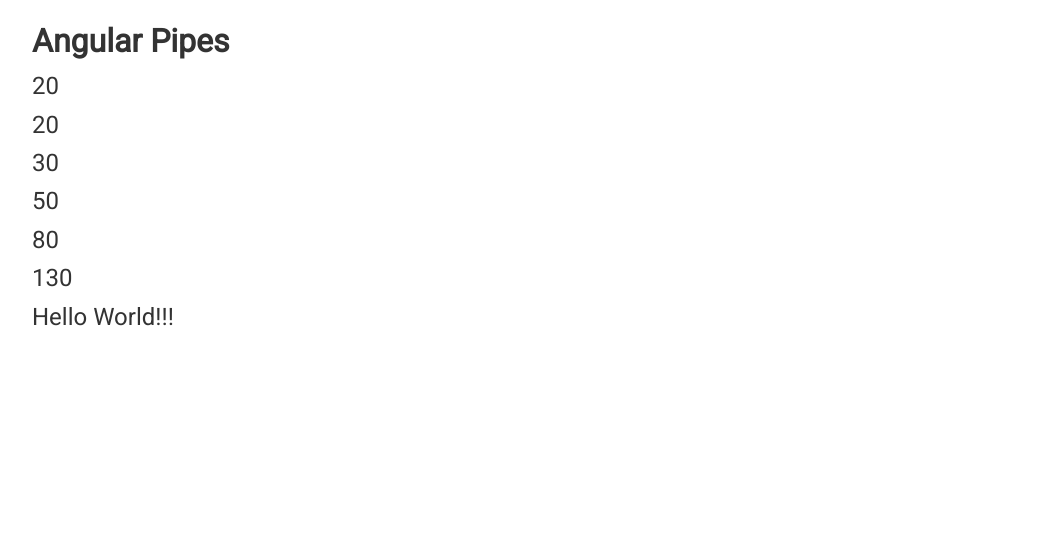
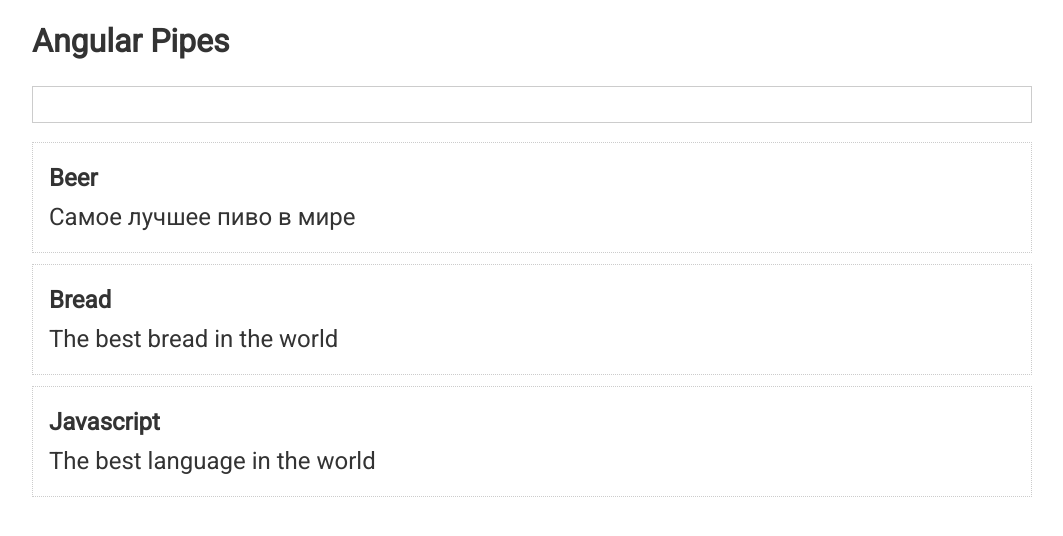
Before and after one commit to Comprehensher/angular-conspect, an Angular app: page / in a window 1280 px wide. Shown: the top 536 px of the page, without its empty margins (108-1171 px from the left). Built offline with nearby package versions, Linux system fonts and the light colour scheme.

Commit message:
Own pipe that filters Posts by title from html element form. My favourite filter form functionality

```diff
--- a/src/app/app.component.html
+++ b/src/app/app.component.html
@@ -1,19 +1,13 @@
 <div class="container">
   <h1>Angular Pipes</h1>
 
-  <!--Output:20-->
-  <p>{{10 | mult}}</p>
-  <!--Output:20-->
-  <p>{{10 | mult:2}}</p>
-  <!--Output:30-->
-  <p>{{10 | mult:3}}</p>
-  <!--Output:50-->
-  <p>{{10 | mult:5}}
-    <!--Output:80-->
-  <p>{{10 | mult:8}}</p>
-  <!--Output:130-->
-  <p>{{10 | mult:13}}</p>
+  <input type="text" [(ngModel)]="search">
 
-  <!--Output:Hello World!!!-->
-  <p>{{'Hello World     ' | exMarks}}</p>
+<!--  На каждой итерации выводим div-->
+  <div
+    *ngFor="let post of posts | filter:search"
+    class="card">
+      <h2>{{post.title}}</h2>
+      <p>{{post.text}}</p>
+  </div>
 </div>
--- a/src/app/app.component.ts
+++ b/src/app/app.component.ts
@@ -1,4 +1,9 @@
 import {Component} from '@angular/core';
+
+export interface Post {
+  title: string
+  text: string
+}
 
 @Component({
   selector: 'app-root',
@@ -7,4 +12,11 @@
 })
 export class AppComponent {
 
+  search = ''
+
+  posts: Post[] = [
+    {title: 'Beer', text: 'Самое лучшее пиво в мире'},
+    {title: 'Bread', text: 'The best bread in the world'},
+    {title: 'Javascript', text: 'The best language in the world'}
+  ]
 }
--- a/src/app/app.module.ts
+++ b/src/app/app.module.ts
@@ -5,12 +5,14 @@
 import {FormsModule} from "@angular/forms";
 import {MultByPipe} from "./pipes/mult-by.pipe";
 import { ExMarksPipe } from './pipes/ex-marks.pipe';
+import { FilterPipe } from './pipes/filter.pipe';
 
 @NgModule({
   declarations: [
     AppComponent,
     MultByPipe,
-    ExMarksPipe
+    ExMarksPipe,
+    FilterPipe
   ],
   imports: [
     BrowserModule,
--- /dev/null
+++ b/src/app/pipes/filter.pipe.ts
@@ -0,0 +1,18 @@
+import { Pipe, PipeTransform } from '@angular/core';
+import {Post} from "../app.component";
+
+@Pipe({
+  name: 'filter'
+})
+export class FilterPipe implements PipeTransform {
+
+  transform(posts: Post[], search: string = ''): Post[] {
+    if (!search.trim()) {
+      return posts
+    }
+    return posts.filter(post => {
+      return post.title.toLowerCase().includes(search.toLowerCase())
+    })
+  }
+
+}
```
